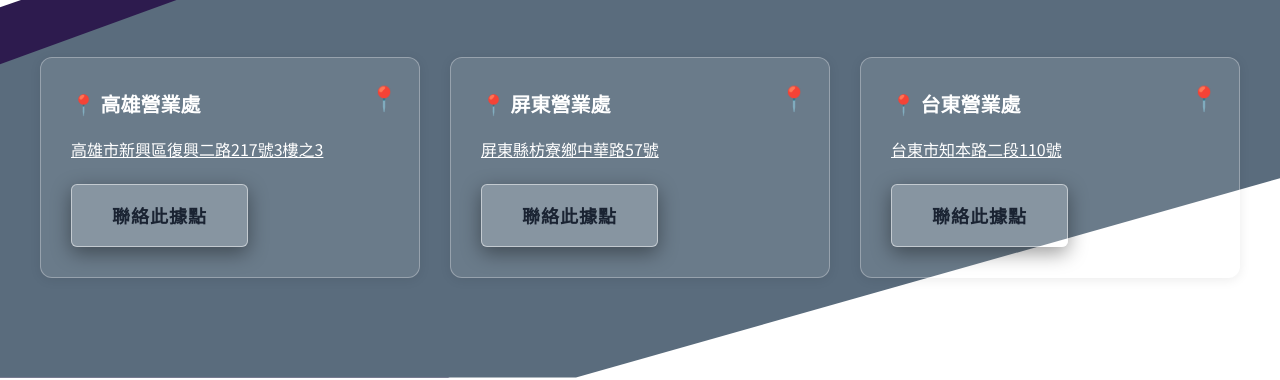
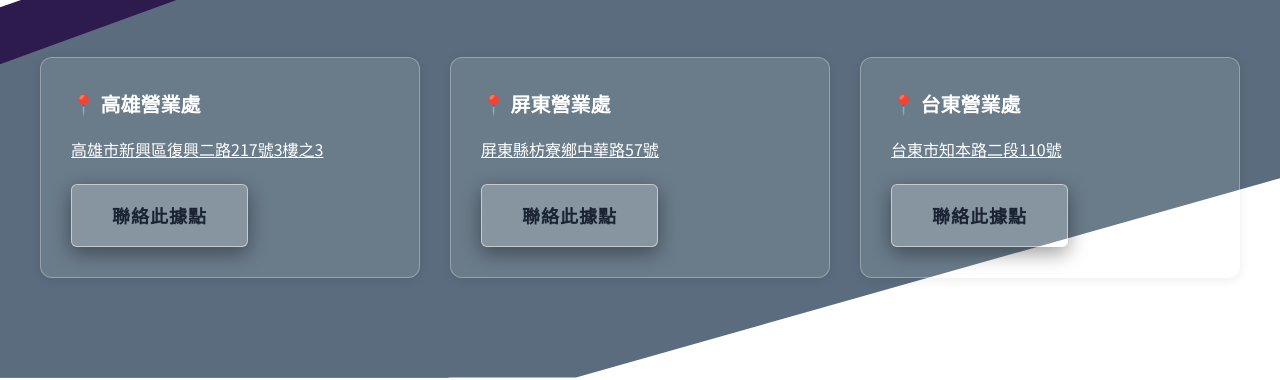
Before and after one commit to HongWeiRu/jiumao, a plain HTML site: page contact.html in a window 1280 px wide. Shown: the part 1784-2164 px from the top of the page. Drawn offline with Linux system fonts and the light colour scheme.

Commit message:
地址調整

```diff
--- a/css/style.css
+++ b/css/style.css
@@ -787,13 +787,6 @@ body {
     border-color: var(--primary-dark);
 }
 
-.location-card::before {
-    content: '📍';
-    position: absolute;
-    top: 20px;
-    right: 20px;
-    font-size: 24px;
-}
 
 .location-card h3 {
     font-size: 20px;
```
